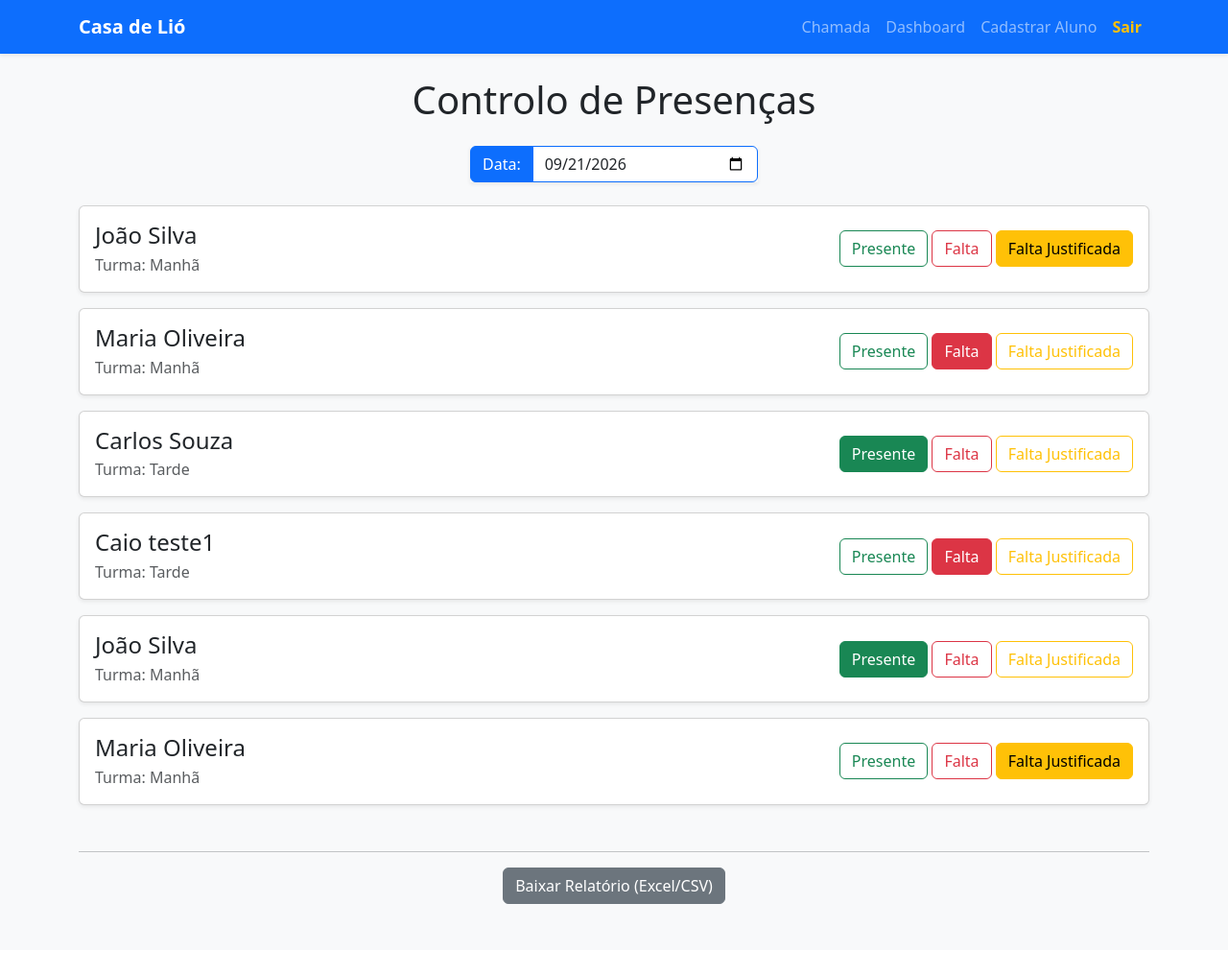
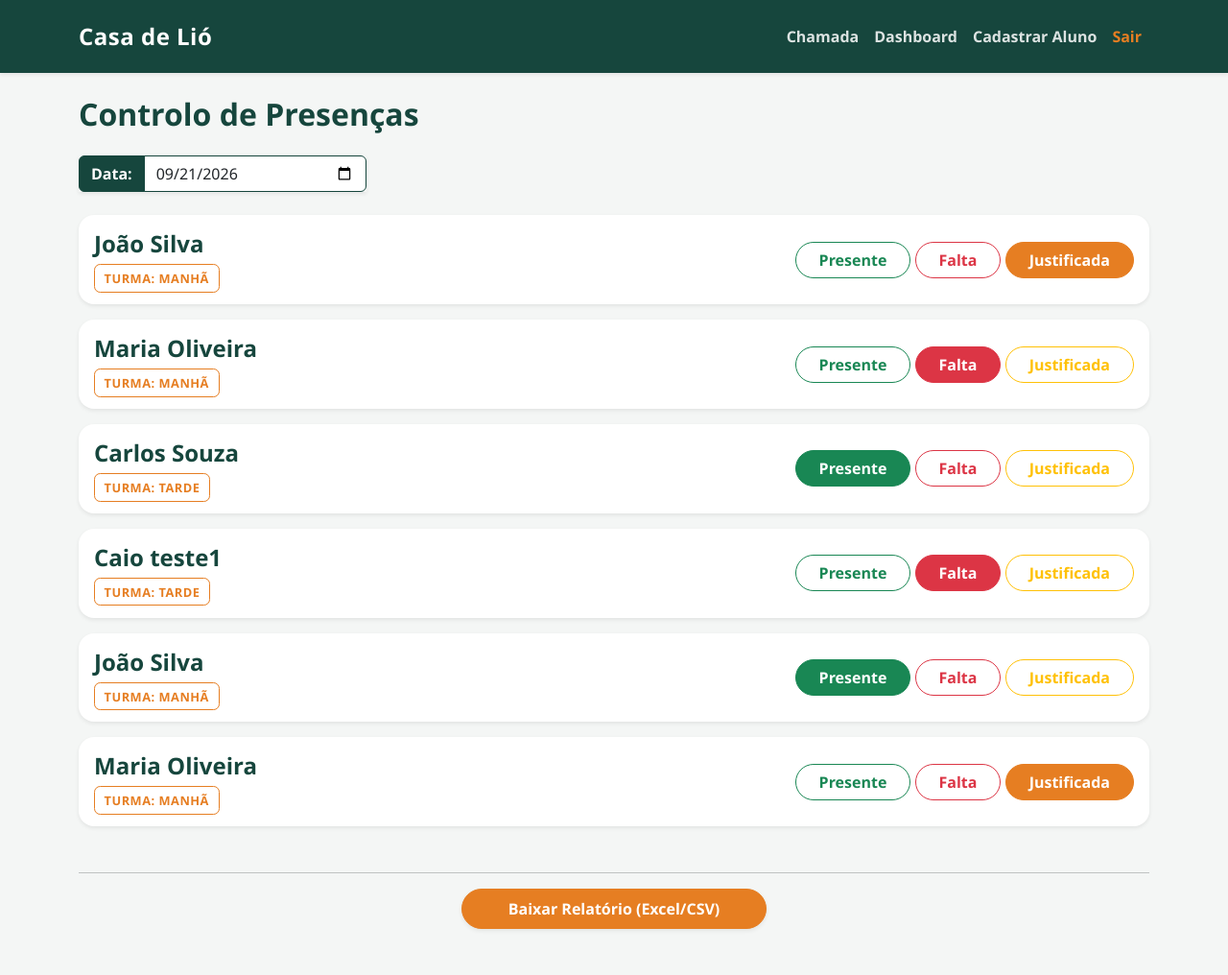
Before and after one commit to caiofariasm/projeto-casa-de-lio, a FastAPI app: page / in a window 1280 px wide. Shown: the whole page at 96% size. Before the commit the page ends 942 px from the top, so only its background shows below. Run offline with FastAPI, Linux system fonts and the light colour scheme; a user stored in the database is signed in; data comes from the database, SQL or seed files in the repository.

Commit message:
Estilizando o front

```diff
--- a/templates/base.html
+++ b/templates/base.html
@@ -5,25 +5,97 @@
     <meta name="viewport" content="width=device-width, initial-scale=1.0">
     <title>Casa de Lió - Sistema</title>
     <link href="https://cdn.jsdelivr.net/npm/bootstrap@5.3.0/dist/css/bootstrap.min.css" rel="stylesheet">
+    <style>
+        :root {
+            /* Paleta Oficial ADRA */
+            --verde-adra: #16463d;
+            --laranja-adra: #e67e22;
+            --fundo-cinza: #f4f6f5;
+        }
+
+        body {
+            background-color: var(--fundo-cinza) !important;
+            font-family: 'Segoe UI', Tahoma, Geneva, Verdana, sans-serif;
+        }
+
+        /* 1 e 2. Cabeçalho Imersivo em Fundo Escuro */
+        .navbar {
+            background-color: var(--verde-adra) !important;
+            padding-top: 15px;
+            padding-bottom: 15px;
+        }
+        .navbar-brand {
+            font-size: 1.5rem;
+            letter-spacing: 0.5px;
+        }
+        .nav-link {
+            color: rgba(255, 255, 255, 0.85) !important;
+            transition: color 0.3s;
+        }
+        .nav-link:hover {
+            color: var(--laranja-adra) !important;
+        }
+
+        /* Aplicação do Verde Institucional nos textos e botões secundários */
+        .text-primary { color: var(--verde-adra) !important; }
+        .bg-primary { background-color: var(--verde-adra) !important; }
+        .border-primary { border-color: var(--verde-adra) !important; }
+
+        .btn-primary {
+            background-color: var(--verde-adra);
+            border-color: var(--verde-adra);
+        }
+        .btn-primary:hover {
+            background-color: #0f302a;
+            border-color: #0f302a;
+        }
+
+        /* Aplicação do Laranja nos botões de destaque */
+        .btn-warning {
+            background-color: var(--laranja-adra) !important;
+            border-color: var(--laranja-adra) !important;
+            color: white !important;
+        }
+
+        /* 3. Bordas Arredondadas (Soft UI) idênticas às fotografias do site */
+        .card {
+            border-radius: 1rem !important;
+            border: none;
+            transition: transform 0.2s ease-in-out;
+        }
+        .card:hover {
+            transform: translateY(-3px);
+        }
+
+        /* 4. Etiquetas (Badges) Visuais */
+        .badge-institucional {
+            background-color: transparent;
+            color: var(--laranja-adra);
+            border: 1.5px solid var(--laranja-adra);
+            padding: 0.3rem 0.6rem;
+            border-radius: 0.4rem;
+            font-size: 0.80rem;
+            font-weight: 700;
+            text-transform: uppercase;
+            letter-spacing: 0.5px;
+        }
+    </style>
 </head>
-<body class="bg-light">
-    <nav class="navbar navbar-expand-lg navbar-dark bg-primary shadow-sm">
+<body>
+    <nav class="navbar navbar-expand-lg shadow-sm">
         <div class="container">
-            <a class="navbar-brand fw-bold" href="/">Casa de Lió</a>
-            <button class="navbar-toggler" type="button" data-bs-toggle="collapse" data-bs-target="#navbarNav">
-                <span class="navbar-toggler-icon"></span>
+            <a class="navbar-brand fw-bold text-white" href="/">Casa de Lió</a>
+            <button class="navbar-toggler border-0" type="button" data-bs-toggle="collapse" data-bs-target="#navbarNav">
+                <span class="navbar-toggler-icon" style="filter: invert(1);"></span>
             </button>
             <div class="collapse navbar-collapse" id="navbarNav">
                 <ul class="navbar-nav ms-auto">
-                    <li class="nav-item"><a class="nav-link" href="/">Chamada</a></li>
-
-                    <!-- NOVO: Mostra estas opções apenas para a Coordenação -->
+                    <li class="nav-item"><a class="nav-link fw-semibold" href="/">Chamada</a></li>
                     {% if request.session.get('perfil') == 'coordenacao' %}
-                        <li class="nav-item"><a class="nav-link" href="/dashboard">Dashboard</a></li>
-                        <li class="nav-item"><a class="nav-link" href="/cadastrar">Cadastrar Aluno</a></li>
+                        <li class="nav-item"><a class="nav-link fw-semibold" href="/dashboard">Dashboard</a></li>
+                        <li class="nav-item"><a class="nav-link fw-semibold" href="/cadastrar">Cadastrar Aluno</a></li>
                     {% endif %}
-
-                    <li class="nav-item"><a class="nav-link text-warning fw-bold" href="/sair">Sair</a></li>
+                    <li class="nav-item"><a class="nav-link fw-bold" style="color: var(--laranja-adra) !important;" href="/sair">Sair</a></li>
                 </ul>
             </div>
         </div>
--- a/templates/index.html
+++ b/templates/index.html
@@ -1,37 +1,36 @@
 {% extends 'base.html' %}
 {% block conteudo %}
-    <h1 class="text-center mb-4">Controlo de Presenças</h1>
+    <h2 class="text-primary fw-bold mb-4">Controlo de Presenças</h2>
 
-    <!-- Seletor de Data Dinâmico -->
-    <form method="GET" action="/" class="d-flex justify-content-center mb-4">
+    <form method="GET" action="/" class="d-flex mb-4">
         <div class="input-group shadow-sm" style="max-width: 300px;">
-            <span class="input-group-text bg-primary text-white border-primary">Data:</span>
+            <span class="input-group-text bg-primary text-white border-primary fw-bold">Data:</span>
             <input type="date" name="data_chamada" class="form-control border-primary" value="{{ data_atual }}" onchange="this.form.submit()">
         </div>
     </form>
 
-    <!-- Lista Permanente de Alunos -->
     {% for aluno in alunos %}
     <div class="card shadow-sm mb-3">
         <div class="card-body d-flex flex-column flex-md-row justify-content-between align-items-center">
             <div class="mb-3 mb-md-0 text-center text-md-start">
-                <h4 class="card-title mb-1">{{ aluno['nome'] }}</h4>
-                <p class="card-text text-muted mb-0">Turma: {{ aluno['turma'] }}</p>
+                <h4 class="card-title mb-2 fw-bold text-primary">{{ aluno['nome'] }}</h4>
+                <!-- Aplicação da nova etiqueta visual com a cor laranja -->
+                <span class="badge-institucional">Turma: {{ aluno['turma'] }}</span>
             </div>
 
             <div class="d-grid gap-2 d-md-block">
-                <!-- Lógica de botões: Preenchido se selecionado, contorno se não -->
+                <!-- Botões com cantos arredondados (rounded-pill) -->
                 <a href="/registrar/{{ aluno['id'] }}/{{ data_atual }}/Presente"
-                   class="btn {% if aluno['status'] == 'Presente' %}btn-success{% else %}btn-outline-success{% endif %}">
+                   class="btn {% if aluno['status'] == 'Presente' %}btn-success{% else %}btn-outline-success{% endif %} rounded-pill px-4 fw-semibold">
                    Presente
                 </a>
                 <a href="/registrar/{{ aluno['id'] }}/{{ data_atual }}/Falta"
-                   class="btn {% if aluno['status'] == 'Falta' %}btn-danger{% else %}btn-outline-danger{% endif %}">
+                   class="btn {% if aluno['status'] == 'Falta' %}btn-danger{% else %}btn-outline-danger{% endif %} rounded-pill px-4 fw-semibold">
                    Falta
                 </a>
                 <a href="/registrar/{{ aluno['id'] }}/{{ data_atual }}/Falta justificada"
-                   class="btn {% if aluno['status'] == 'Falta justificada' %}btn-warning{% else %}btn-outline-warning{% endif %}">
-                   Falta Justificada
+                   class="btn {% if aluno['status'] == 'Falta justificada' %}btn-warning{% else %}btn-outline-warning{% endif %} rounded-pill px-4 fw-semibold">
+                   Justificada
                 </a>
             </div>
         </div>
@@ -40,6 +39,7 @@
 
     <hr class="mt-5">
     <div class="text-center mb-5">
-        <a href="/exportar" class="btn btn-secondary">Baixar Relatório (Excel/CSV)</a>
+        <!-- Botão Laranja de destaque para a ação de exportação -->
+        <a href="/exportar" class="btn btn-warning rounded-pill px-5 py-2 fw-bold shadow-sm text-white">Baixar Relatório (Excel/CSV)</a>
     </div>
 {% endblock %}
```
Also changed, not shown: templates/login.html (+60 -9 lines).
